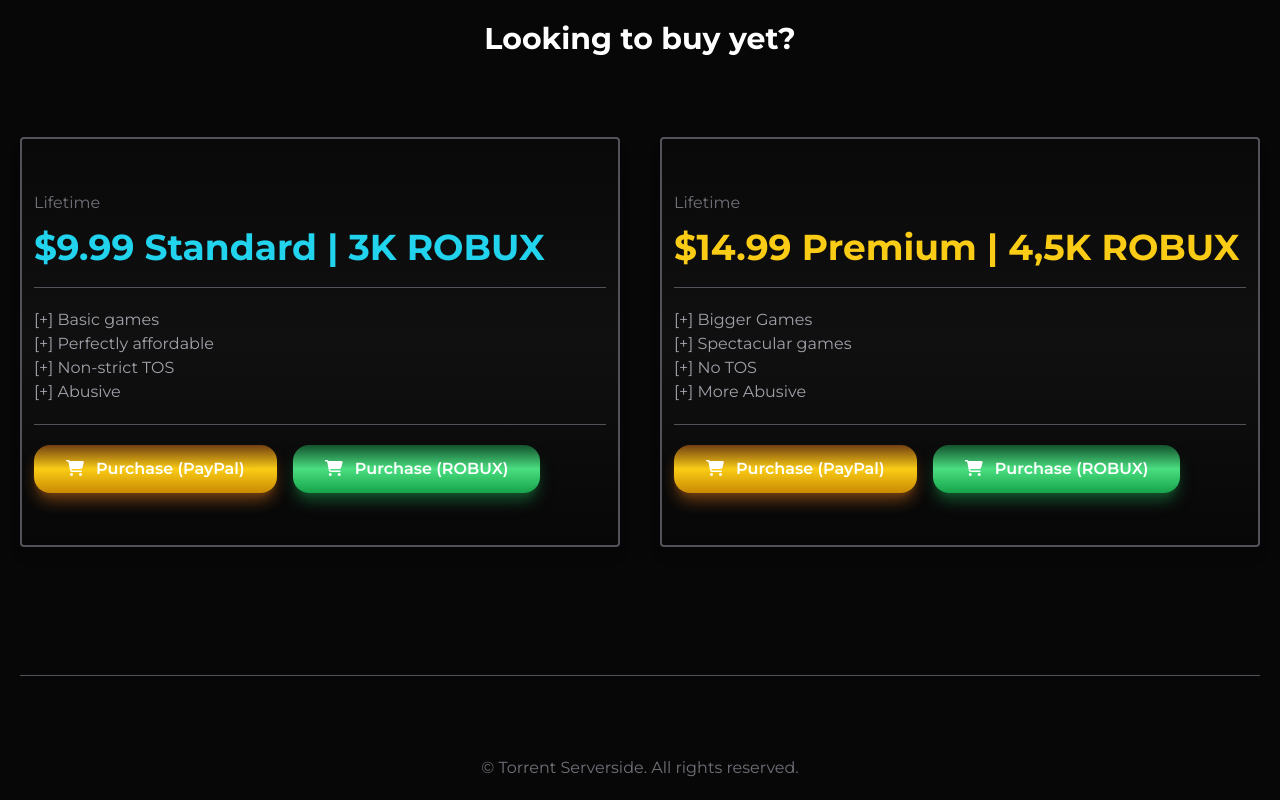
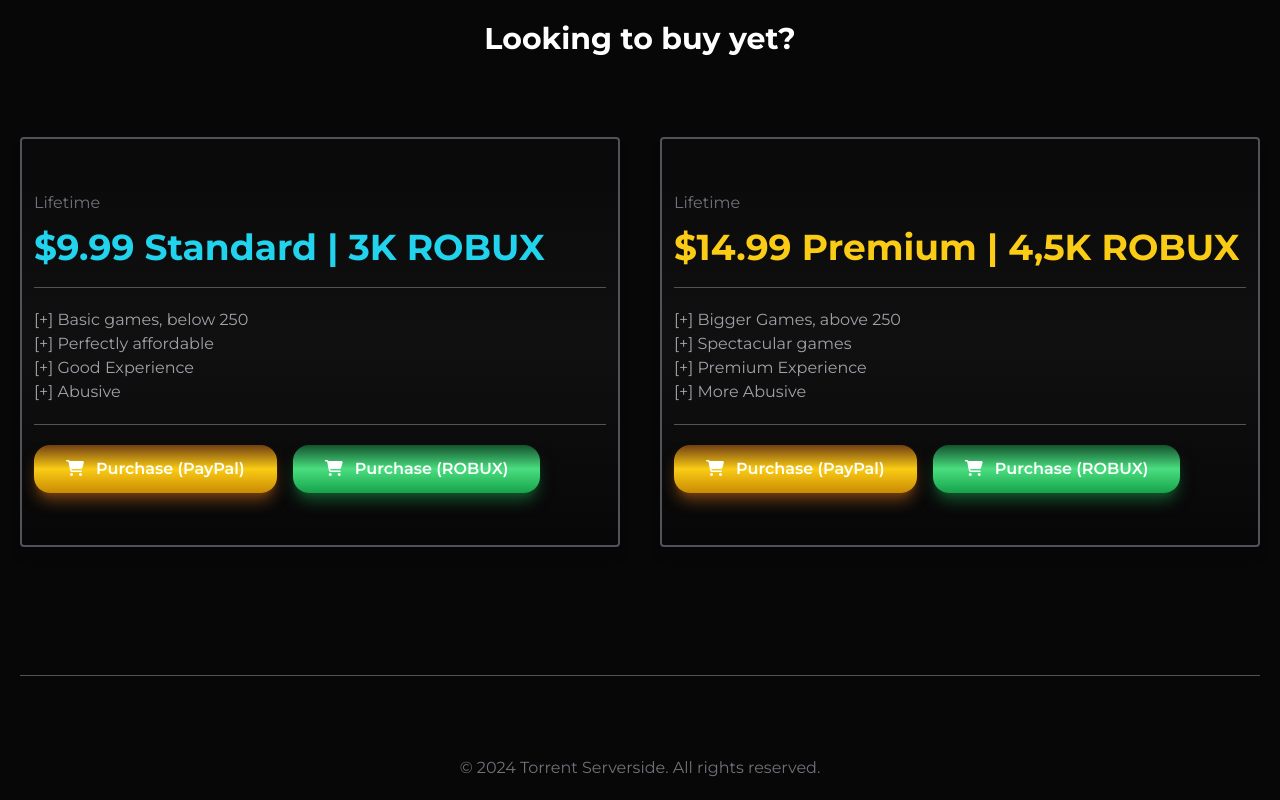
Before and after one commit to sturmgeisty/torrent, a website: page public/index.html in a window 1280 px wide. Shown: the part 2795-3595 px from the top of the page. Drawn offline with nearby package versions, Linux system fonts and the light colour scheme.

Commit message:
Update index.html

```diff
--- a/public/index.html
+++ b/public/index.html
@@ -214,7 +214,7 @@
 
               <article class="px-4 pb-4">
                 <p class="text-white">
-                    Torrent requires no downloads! All you got to do is to join our ROBLOX GROUP, request to be accepted and once you are in, you will be granted any of the buyer roles (depending on your whitelist) and you will be able to see all backdoored games that you can use this in.
+                    Torrent requires no downloads! All you got to do is join our discord, open a ticket and give proof of purchase, then we will whitelist you with your roblox username, afterwards you can use Torrent in the supported games!
 
                 </p>
               </article>
@@ -237,7 +237,7 @@
                 <p class="text-white">
                     As you read the title, you are probably getting even more tired of hearing about rules. Fear not, Torrent has no rules! You heard that right, we only punish those who snitch/leak backdoored games, anything else is permitted.
 
-                    Want to prompt purchase your $20 membership or 5000 robux gamepass? Go ahead, we aren't against it. We want to be as open as possible</p>
+                    Want to prompt purchase your $20 membership or 5000 robux gamepass? Go ahead, we aren't against it. We want to be as open as possible!</p>
               </article>
             </details>
           </li>
@@ -263,13 +263,13 @@
                             <ul class="mb-5">
                                 <li>
                                     <p class="text-zinc-400">
-                                        [+] Basic games
+                                        [+] Basic games, below 250
                                     </p>
                                     <p class="text-zinc-400">
                                         [+] Perfectly affordable
                                     </p>
                                     <p class="text-zinc-400">
-                                        [+] Non-strict TOS
+                                        [+] Good Experience
                                     </p>
                                     <p class="text-zinc-400">
                                         [+] Abusive
@@ -295,13 +295,13 @@
                             <ul class="mb-5">
                                 <li>
                                     <p class="text-zinc-400">
-                                        [+] Bigger Games
+                                        [+] Bigger Games, above 250
                                     </p>
                                     <p class="text-zinc-400">
                                         [+] Spectacular games
                                     </p>
                                     <p class="text-zinc-400">
-                                        [+] No TOS
+                                        [+] Premium Experience
                                     </p>
                                     <p class="text-zinc-400">
                                         [+] More Abusive
@@ -321,7 +321,7 @@
             </div>
         </section>
         <footer class="text-center mt-20">
-            <p class="text-zinc-500">&copy Torrent Serverside. All rights reserved.</p>
+            <p class="text-zinc-500">&copy 2024 Torrent Serverside. All rights reserved.</p>
         </footer>
     </main>
     <script>
```
